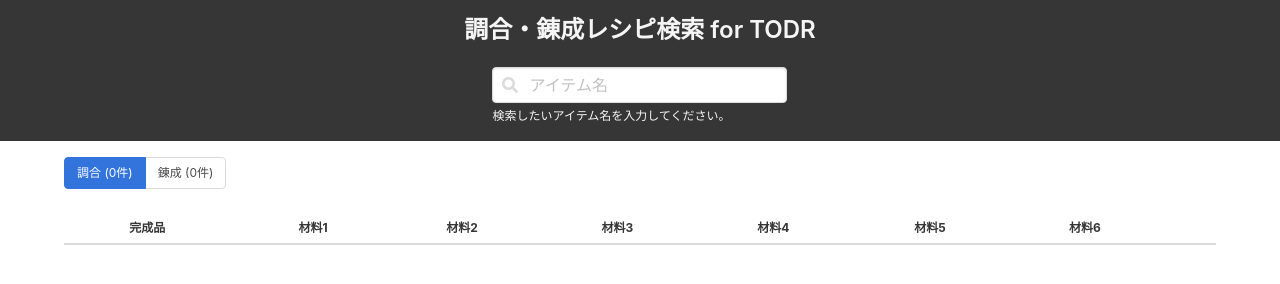
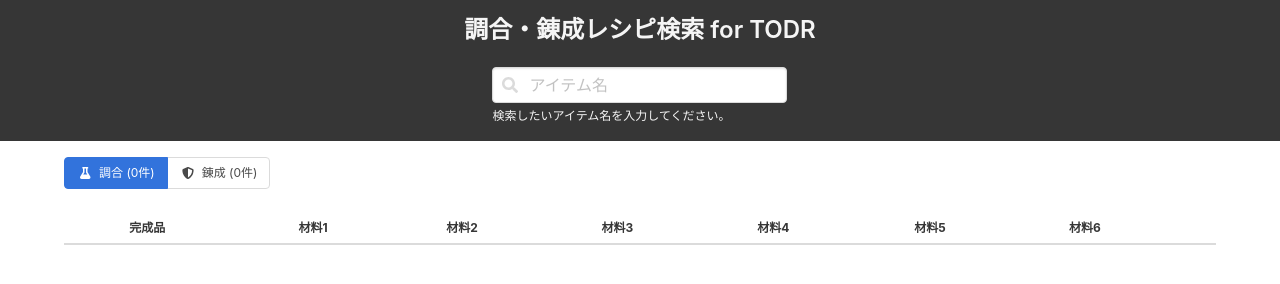
Before and after one commit to mhatayama/fushigen-todr-recipe, a website: page public/index.html in a window 1280 px wide. Drawn offline with nearby package versions, Linux system fonts and the light colour scheme.

Commit message:
タブにアイコンを追加

```diff
--- a/public/index.html
+++ b/public/index.html
@@ -36,17 +36,19 @@
     <div class="container">
       <div class="tabs is-small is-toggle">
         <ul>
-          <li class="is-active"><a>調合 (<span class="mixing-counter">0</span>件)</a></li>
-          <li class=""><a>錬成 (0件)</a></li>
+          <li class="is-active">
+            <a>
+              <span class="icon is-small"><i class="fas fa-flask"></i></span>
+              調合 (<span class="mixing-counter">0</span>件)
+            </a>
+          </li>
+          <li class="">
+            <a>
+              <span class="icon is-small"><i class="fas fa-shield-alt"></i></span>
+              錬成 (<span class="crafting-counter">0</span>件)
+            </a>
+          </li>
         </ul>
-        <!-- <div class="level-left">
-          <div class="level-item">
-            <strong>調合</strong>
-          </div>
-          <div class="level-item mixing-counter">
-            0 件
-          </div>
-        </div> -->
       </div>
       <table class="table is-hoverable is-fullwidth is-striped is-size-7">
         <thead>
```
